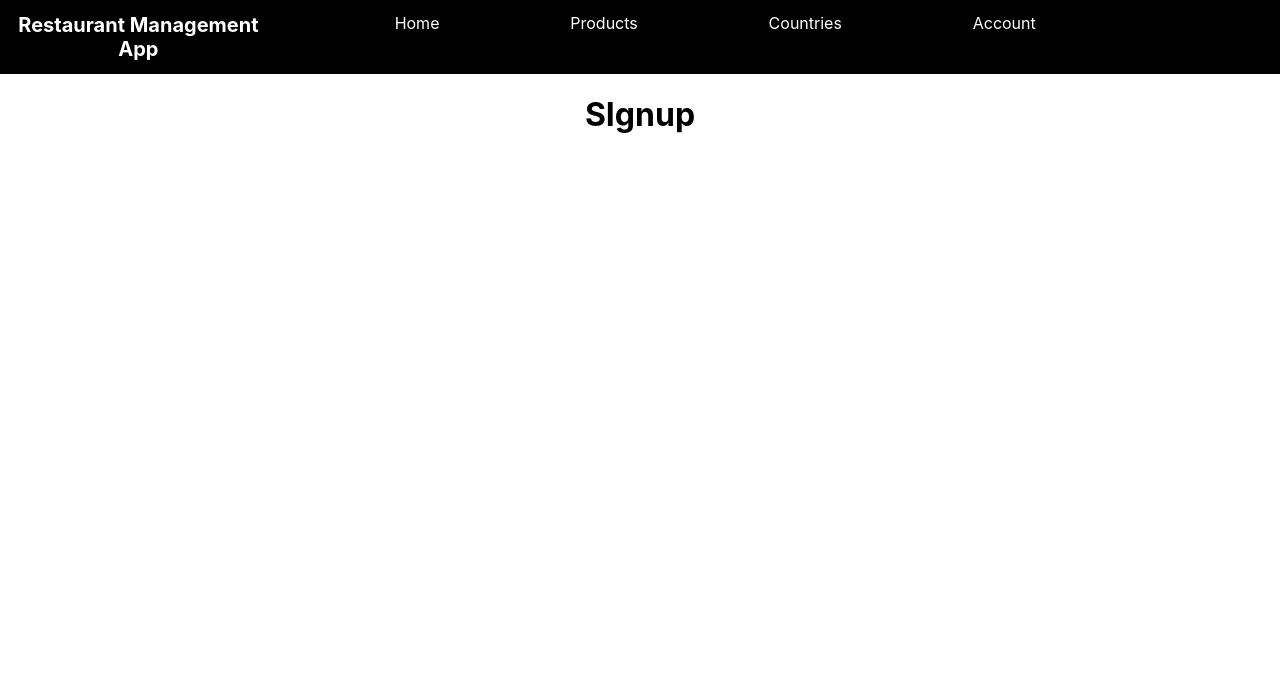
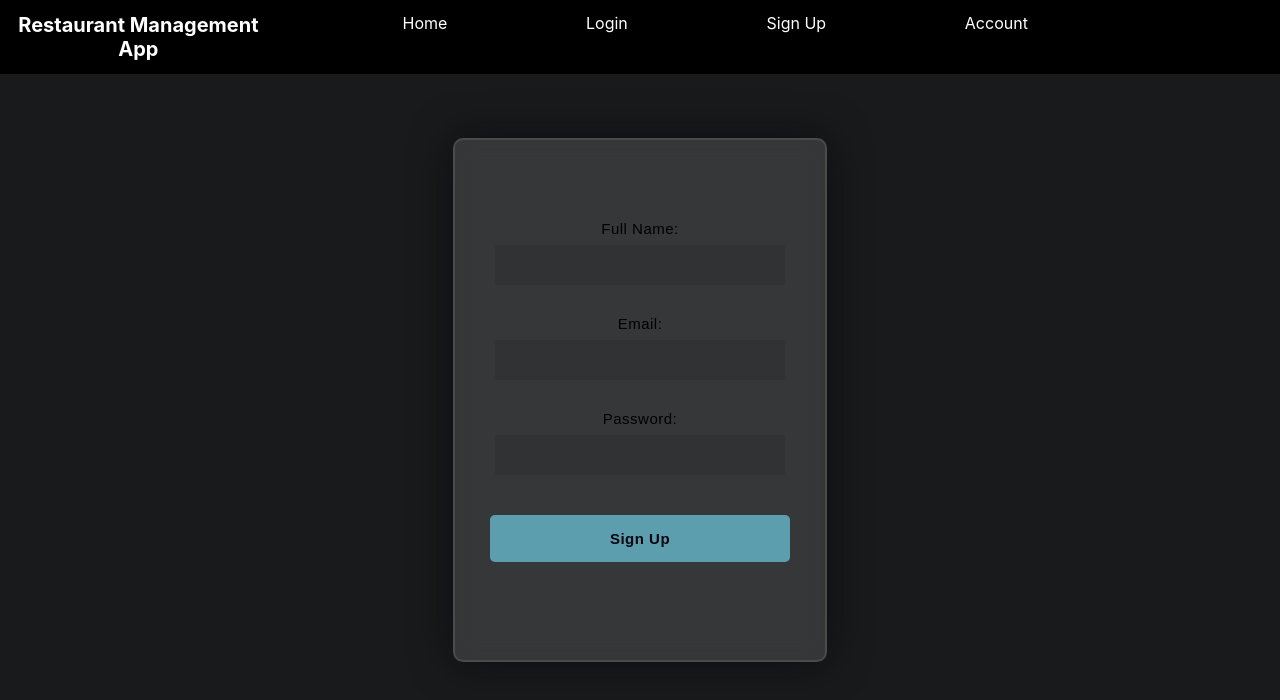
Before and after one commit to Lucverse/restaurant-management-app, a React (Create React App) app: page /signup in a window 1280 px wide. Shown: the top 700 px of the page. Built offline with nearby package versions, Linux system fonts and the light colour scheme.

Commit message:
login/signup updated

```diff
--- /dev/null
+++ b/db.json
@@ -0,0 +1,83 @@
+{
+  "restaurants": [
+    {
+      "id": 1,
+      "name": "Restaurant 1",
+      "menu": [
+        {
+          "id": 1,
+          "name": "Item 1",
+          "description": "Description of Item 1",
+          "price": 9.99
+        },
+        {
+          "id": 2,
+          "name": "Item 2",
+          "description": "Description of Item 2",
+          "price": 14.99
+        }
+      ]
+    },
+    {
+      "id": 2,
+      "name": "Restaurant 2",
+      "menu": [
+        {
+          "id": 3,
+          "name": "Item 3",
+          "description": "Description of Item 3",
+          "price": 10.99
+        },
+        {
+          "id": 4,
+          "name": "Item 4",
+          "description": "Description of Item 4",
+          "price": 12.99
+        }
+      ]
+    }
+  ],
+  "users": [
+    {
+      "id": 1,
+      "name": "Owner 1",
+      "email": "owner1@example.com",
+      "password": "password1",
+      "type": "staff",
+      "restaurantId": 1
+    },
+    {
+      "id": 2,
+      "name": "Owner 2",
+      "email": "owner2@example.com",
+      "password": "password2",
+      "type": "staff",
+      "restaurantId": 2
+    },
+    {
+      "id": 3,
+      "name": "Customer 1",
+      "email": "customer1@example.com",
+      "password": "password3",
+      "type": "customer"
+    }
+  ],
+  "orders": [
+    {
+      "id": 1,
+      "userId": 3,
+      "restaurantId": 1,
+      "items": [
+        {
+          "itemId": 1,
+          "quantity": 2
+        },
+        {
+          "itemId": 2,
+          "quantity": 1
+        }
+      ],
+      "total": 34.97
+    }
+  ]
+}
--- a/package.json
+++ b/package.json
@@ -6,12 +6,18 @@
     "@testing-library/jest-dom": "^5.16.5",
     "@testing-library/react": "^13.4.0",
     "@testing-library/user-event": "^13.5.0",
+    "axios": "^1.3.5",
+    "chart.js": "^4.2.1",
+    "db-json": "^0.1.0",
     "history": "^5.3.0",
     "react": "^18.2.0",
     "react-dom": "^18.2.0",
+    "react-redux": "^8.0.5",
     "react-router-dom": "^6.10.0",
     "react-router-redux": "^4.0.8",
     "react-scripts": "5.0.1",
+    "redux": "^4.2.1",
+    "redux-thunk": "^2.4.2",
     "web-vitals": "^2.1.4"
   },
   "scripts": {
--- a/src/App.css
+++ b/src/App.css
@@ -1,38 +1,6 @@
 .App {
   text-align: center;
 }
-
-.App-logo {
-  height: 40vmin;
-  pointer-events: none;
+html{
+  background-color: #181a1b;
 }
-
-@media (prefers-reduced-motion: no-preference) {
-  .App-logo {
-    animation: App-logo-spin infinite 20s linear;
-  }
-}
-
-.App-header {
-  background-color: #282c34;
-  min-height: 100vh;
-  display: flex;
-  flex-direction: column;
-  align-items: center;
-  justify-content: center;
-  font-size: calc(10px + 2vmin);
-  color: white;
-}
-
-.App-link {
-  color: #61dafb;
-}
-
-@keyframes App-logo-spin {
-  from {
-    transform: rotate(0deg);
-  }
-  to {
-    transform: rotate(360deg);
-  }
-}
--- /dev/null
+++ b/src/components/Login/Login.jsx
@@ -0,0 +1,51 @@
+import React, { useState, useEffect } from 'react';
+import { useDispatch, useSelector } from 'react-redux';
+import { loginUser } from '../../actions/authActions';
+import '../Login/LoginPage.css';
+import { useNavigate } from 'react-router-dom';
+
+const LoginForm = () => {
+  const [email, setEmail] = useState('');
+  const [password, setPassword] = useState('');
+  const dispatch = useDispatch();
+  const error = useSelector(state => state.auth.error);
+  const user = useSelector(state=> state.auth.user);
+  const navigate = useNavigate();
+
+  const handleSubmit = (e) => {
+    e.preventDefault();
+    dispatch(loginUser(email, password));
+  };
+
+  useEffect(() => {
+    if (user) {
+      navigate('/');
+    }
+  }, [user,navigate]);
+
+  return (
+    <form onSubmit={handleSubmit} className='login-page'>
+      <h3>Login Page</h3>
+      <label>
+        Email:
+        <input
+          type="email"
+          value={email}
+          onChange={(e) => setEmail(e.target.value)}
+        />
+      </label>
+      <label>
+        Password:
+        <input
+          type="password"
+          value={password}
+          onChange={(e) => setPassword(e.target.value)}
+        />
+      </label>
+      <button type="submit">Login</button>
+      {error && <div className="error">{error}</div>}
+    </form>
+  );
+};
+
+export default LoginForm;
--- /dev/null
+++ b/src/components/Login/LoginPage.css
@@ -0,0 +1,62 @@
+
+.login-page {
+    height: 420px;
+    width: 300px;
+    background-color: rgba(255, 255, 255, 0.13);
+    position: absolute;
+    transform: translate(-50%, -50%);
+    top: 50%;
+    left: 50%;
+    border-radius: 10px;
+    backdrop-filter: blur(10px);
+    border: 2px solid rgba(255, 255, 255, 0.1);
+    box-shadow: 0 0 40px rgba(8, 7, 16, 0.6);
+    padding: 50px 35px;
+}
+ form * {
+    font-family: 'Poppins', sans-serif;
+    letter-spacing: 0.5px;
+    outline: none;
+    border: none;
+}
+.login-page  h3 {
+    font-size: 30px;
+    font-weight: 500;
+    line-height: 42px;
+    text-align: center;
+}
+
+.login-page label {
+    display: block;
+    margin-top: 30px;
+    font-size: 15px;
+    font-weight: 500;
+}
+
+.login-page input {
+    margin: auto;
+    display: block;
+    height: 40px;
+    width: 90%;
+    background-color: rgba(255, 255, 255, 0.07);
+    border-radius: 3px;
+    padding: 0 10px;
+    margin-top: 8px;
+    font-size: 14px;
+    font-weight: 300;
+}
+
+.login-page button {
+    margin-top: 40px;
+    width: 100%;
+    background-color: #5C9EAD;
+    color: #080710;
+    padding: 15px 0;
+    font-size: 15px;
+    font-weight: 600;
+    border-radius: 5px;
+    cursor: pointer;
+}
+.login-page button:hover{
+    background-color: #326273;
+}
--- a/src/components/Login/LoginPage.jsx
+++ /dev/null
@@ -1,37 +0,0 @@
-import { useState } from 'react';
-
-function LoginPage() {
-  const [email, setEmail] = useState('');
-  const [password, setPassword] = useState('');
-  const [IsLoggedIn, setIsLoggedIn] = useState(false);
-
-  const handleSubmit = (event) => {
-    event.preventDefault();
-    if (email === "Luc" && password === "123") {
-      localStorage.setItem('loginKey', true);
-      setIsLoggedIn(!IsLoggedIn);
-    } else {
-      alert("Please Check the Credentials");
-    }
-  };
-
-  return (
-    <div className='loginPage'>
-      <div className="background">
-        <div className="shape"></div>
-        <div className="shape"></div>
-      </div>
-      <form onSubmit={handleSubmit}>
-        <h3>Login Page</h3>
-        <label htmlFor="username">Email</label>
-        <input type="text" placeholder="Email" value={email} onChange={(e) => setEmail(e.target.value)} />
-
-        <label htmlFor="password">Password</label>
-        <input type="password" placeholder="Password" value={password} onChange={(e) => setPassword(e.target.value)} />
-        <button>Log In</button>
-      </form>
-    </div>
-  );
-}
-
-export default LoginPage;
--- a/src/components/Login/SignupPage.jsx
+++ /dev/null
@@ -1,8 +0,0 @@
-function SignupPage(){
-    return (
-        <div>
-            <h1>SIgnup</h1>
-        </div>
-    )
-}
-export default SignupPage;
--- a/src/components/Navbar/Navbar.jsx
+++ b/src/components/Navbar/Navbar.jsx
@@ -8,12 +8,12 @@ const routes = [
         path: '/',
     },
     {
-        title: 'Products',
+        title: 'Login',
         path: '/login',
     },
     {
-        title: 'Countries',
-        path: '/countries',
+        title: 'Sign Up',
+        path: '/signup',
     },
     {
         title: 'Account',
@@ -21,7 +21,7 @@ const routes = [
     },
 ];
 
-function Navbar(props) {
+function Navbar() {
     return (
         <nav className="nav">
             <NavLink to="/" exact="true" >
--- a/src/components/Routes/AllRoutes.jsx
+++ b/src/components/Routes/AllRoutes.jsx
@@ -1,11 +1,11 @@
 import React from 'react';
 import { Route, Routes } from 'react-router-dom';
 
-import LoginPage from '../Login/LoginPage';
-import SignupPage from '../Login/SignupPage';
 import OwnerHomePage from '../Home/OwnerHomePage.jsx';
 import CustomerHomePage from '../Home/CustomerHomePage.jsx';
 import Pagenotfound from '../Pageoutfound/Pagenotfound';
+import SignupForm from '../SignUp/Signup';
+import LoginForm from '../Login/Login.jsx';
 
 function AllRoutes() {
   const isAuthenticated = true;
@@ -13,8 +13,8 @@ function AllRoutes() {
 
   return (
     <Routes>
-      <Route path="/login" element={<LoginPage />} />
-      <Route path="/signup" element={<SignupPage />} />
+      <Route path="/login" element={<LoginForm />} />
+      <Route path="/signup" element={<SignupForm />} />
       <Route path="/*" element={<Pagenotfound />} />
 
       {isAuthenticated && userRole === 'owner' && (
@@ -25,7 +25,7 @@ function AllRoutes() {
       )}
 
       {!isAuthenticated && (
-        <Route path="/" element={<LoginPage />} />
+        <Route path="/" element={<LoginForm />} />
       )}
     </Routes>
   );
--- /dev/null
+++ b/src/components/SignUp/Signup.css
@@ -0,0 +1,60 @@
+.signup-form {
+    height: 420px;
+    width: 300px;
+    background-color: rgba(255, 255, 255, 0.13);
+    position: absolute;
+    transform: translate(-50%, -50%);
+    top: 50%;
+    left: 50%;
+    border-radius: 10px;
+    backdrop-filter: blur(10px);
+    border: 2px solid rgba(255, 255, 255, 0.1);
+    box-shadow: 0 0 40px rgba(8, 7, 16, 0.6);
+    padding: 50px 35px;
+}
+
+
+.signup-form h3 {
+    font-size: 30px;
+    font-weight: 500;
+    line-height: 42px;
+    text-align: center;
+}
+
+.signup-form label {
+    display: block;
+    margin-top: 30px;
+    font-size: 15px;
+    font-weight: 500;
+}
+
+.signup-form input {
+    margin: auto;
+    display: block;
+    height: 40px;
+    width: 90%;
+    background-color: rgba(9, 9, 9, 0.1);
+    border-radius: 3px;
+    padding: 0 10px;
+    margin-top: 8px;
+    font-size: 14px;
+    font-weight: 300;
+}
+
+.signup-form input:focus-visible{
+    background-color:#5C9EAD;
+}
+.signup-form  button {
+    margin-top: 40px;
+    width: 100%;
+    background-color: #5C9EAD;
+    color: #080710;
+    padding: 15px 0;
+    font-size: 15px;
+    font-weight: 600;
+    border-radius: 5px;
+    cursor: pointer;
+}
+.signup-form  button:hover{
+    background-color: #326273;
+}
--- /dev/null
+++ b/src/components/SignUp/Signup.jsx
@@ -0,0 +1,65 @@
+import React, { useState } from 'react';
+import './Signup.css'
+const SignupForm = () => {
+  const [fullName, setFullName] = useState('');
+  const [email, setEmail] = useState('');
+  const [password, setPassword] = useState('');
+
+  const handleSubmit = (e) => {
+    e.preventDefault();
+    const newUser = {
+      fullName,
+      email,
+      password
+    };
+
+    fetch('http://localhost:5000/users', {
+      method: 'POST',
+      headers: {
+        'Content-Type': 'application/json'
+      },
+      body: JSON.stringify(newUser)
+    })
+      .then(response => response.json())
+      .then(data => {
+        console.log('User created successfully:', data);
+        setFullName('');
+        setEmail('');
+        setPassword('');
+        alert('Signup Successful');
+      })
+      .catch(error => console.error('Error creating user:', error));
+  };
+
+  return (
+    <form onSubmit={handleSubmit} className='signup-form'>
+      <label>
+        Full Name:
+        <input
+          type="text"
+          value={fullName}
+          onChange={(e) => setFullName(e.target.value)}
+        />
+      </label>
+      <label>
+        Email:
+        <input
+          type="email"
+          value={email}
+          onChange={(e) => setEmail(e.target.value)}
+        />
+      </label>
+      <label>
+        Password:
+        <input
+          type="password"
+          value={password}
+          onChange={(e) => setPassword(e.target.value)}
+        />
+      </label>
+      <button type="submit">Sign Up</button>
+    </form>
+  );
+};
+
+export default SignupForm;
```
Also changed, not shown: src/components/Routes/PrivateRoute.jsx (added, +13 -0 lines), 1 other file (tests, documents, lock files or other folders).
